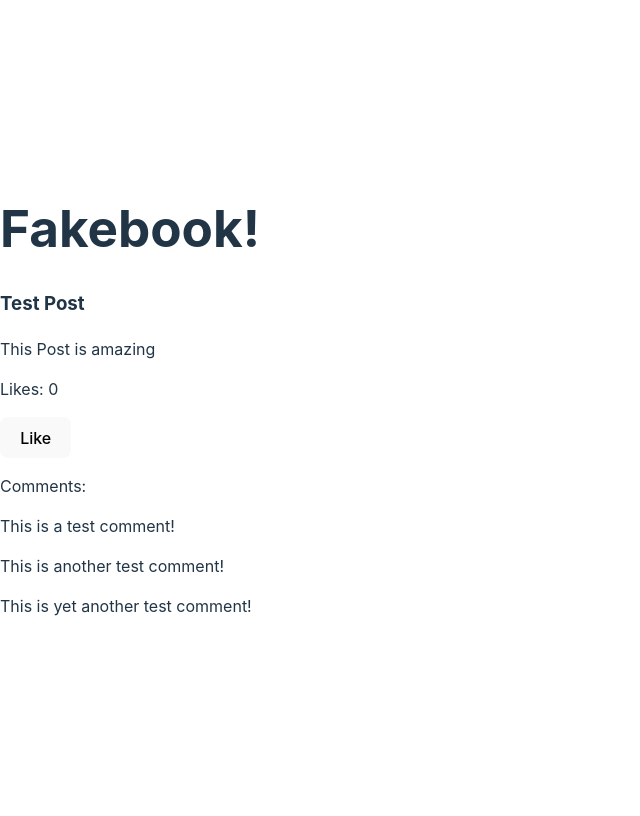
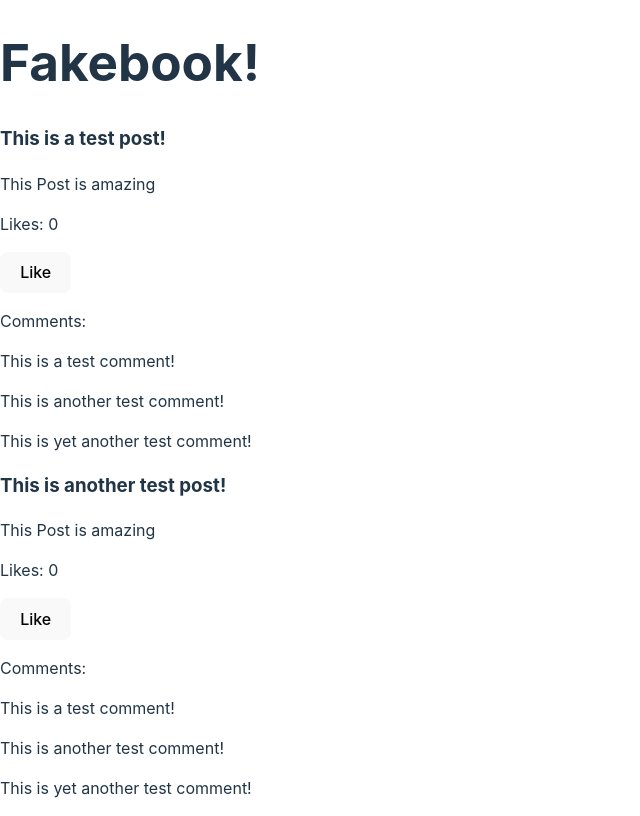
Before and after one commit to TurkeyChans/1st-react-project, a React (Vite) app: page / in a window 1280 px wide. Shown: the whole page, without its empty margins (0-640 px from the left). Built offline with nearby package versions, Linux system fonts and the light colour scheme.

Commit message:
Passed props to Post component

```diff
--- a/src/App.jsx
+++ b/src/App.jsx
@@ -5,8 +5,10 @@
   return (
     <div>
       <h1>Fakebook!</h1>
-
-      <Post />
+      {/*CreatePostForm*/}
+      {/*Feed*/}
+      <Post content="This is a test post!" />
+      <Post content="This is another test post!"/>
     </div>
   );
 }
--- a/src/components/Post.jsx
+++ b/src/components/Post.jsx
@@ -2,14 +2,14 @@
 
 import Comment from './Comment';
 
-function Post(){
+function Post(props){
   const [likes, setLikes] = useState(0);
   function handleLike(){
     setLikes(likes + 1);
   }
   return(
     <div>
-      <h3>Test Post</h3>
+      <h3>{props.content}</h3>
       <p>This Post is amazing</p>
       <p>Likes: {likes}</p>
       <button onClick={handleLike}>Like</button>
```
